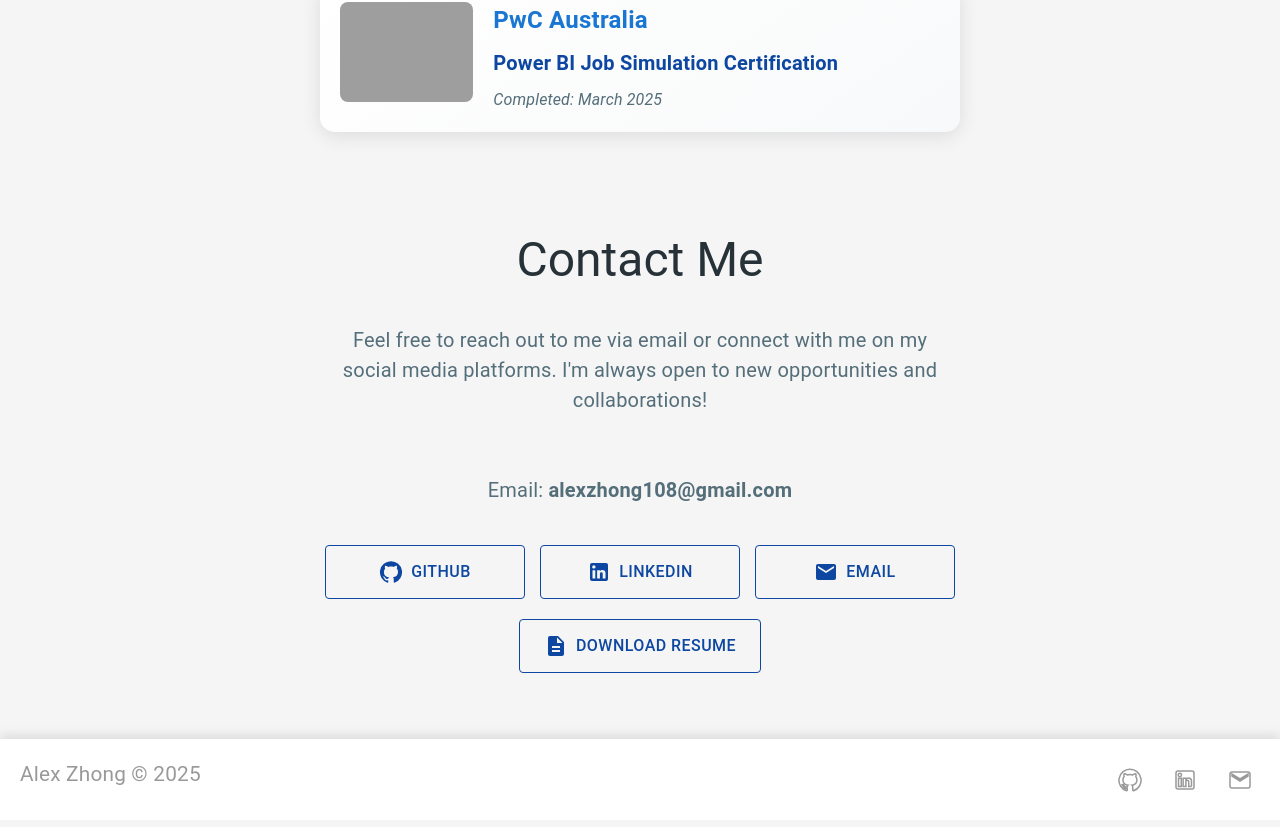
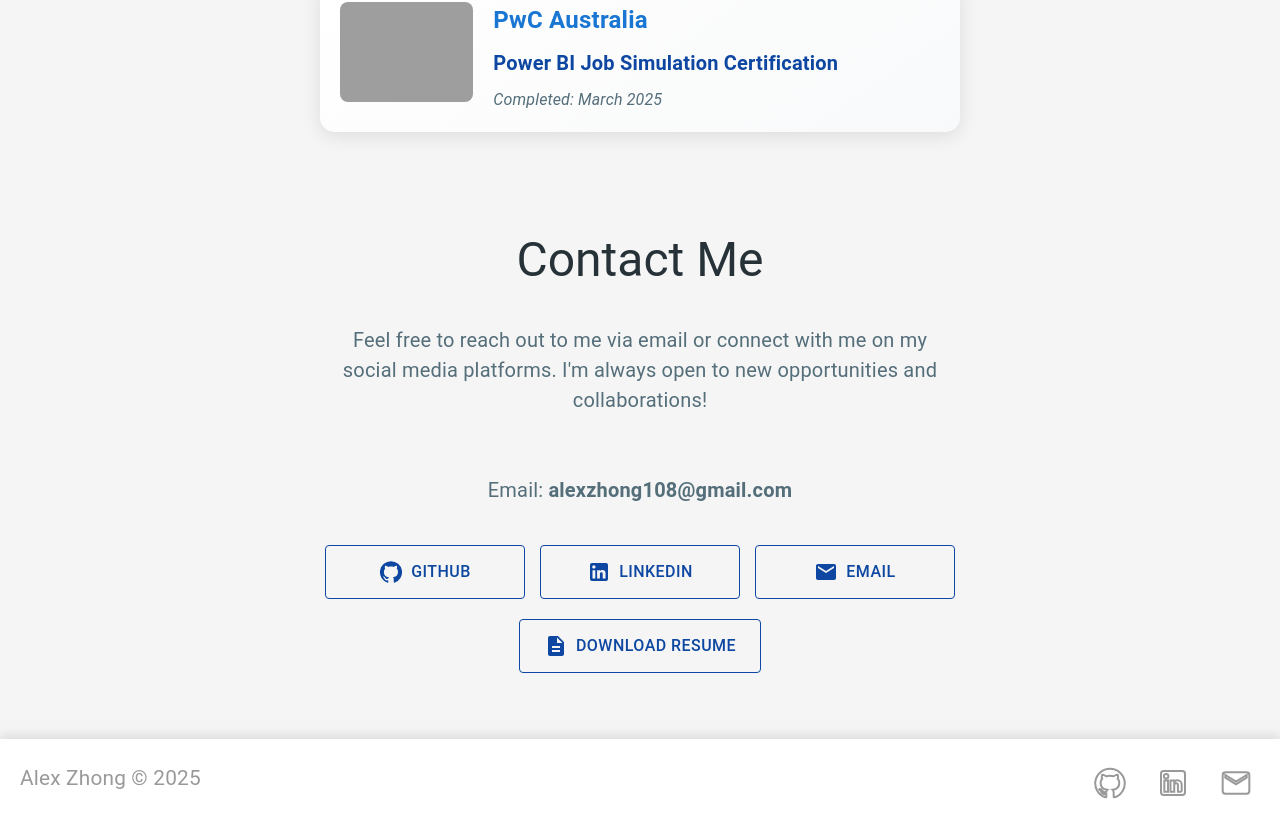
Before and after one commit to Gitalexzhong/portfolio, a React (Create React App) app: page / in a window 1280 px wide. Shown: the part 2851-3678 px from the top of the page. Built offline with nearby package versions, Linux system fonts and the light colour scheme; grey boxes are pictures that could not be loaded.

Commit message:
Updated design

```diff
--- a/src/components/Footer.js
+++ b/src/components/Footer.js
@@ -53,10 +53,16 @@ const SocialIconsContainer = styled(Box)({
 const SocialIconButton = styled(IconButton)(({ darkmode }) => ({
   color: darkmode ? '#fff' : '#333',
   '& svg': {
-    fontSize: '1.5rem',
+    fontSize: '2rem', // Standardized icon size
     strokeWidth: 1.5,
     stroke: darkmode ? '#fff' : '#999',
     fill: 'none',
+  },
+  '&:hover': {
+    color: darkmode ? '#90CAF9' : '#1976d2', // Color change on hover
+    '& svg': {
+      stroke: darkmode ? '#90CAF9' : '#1976d2', // Hover effect for stroke
+    },
   },
 }));
 
```
